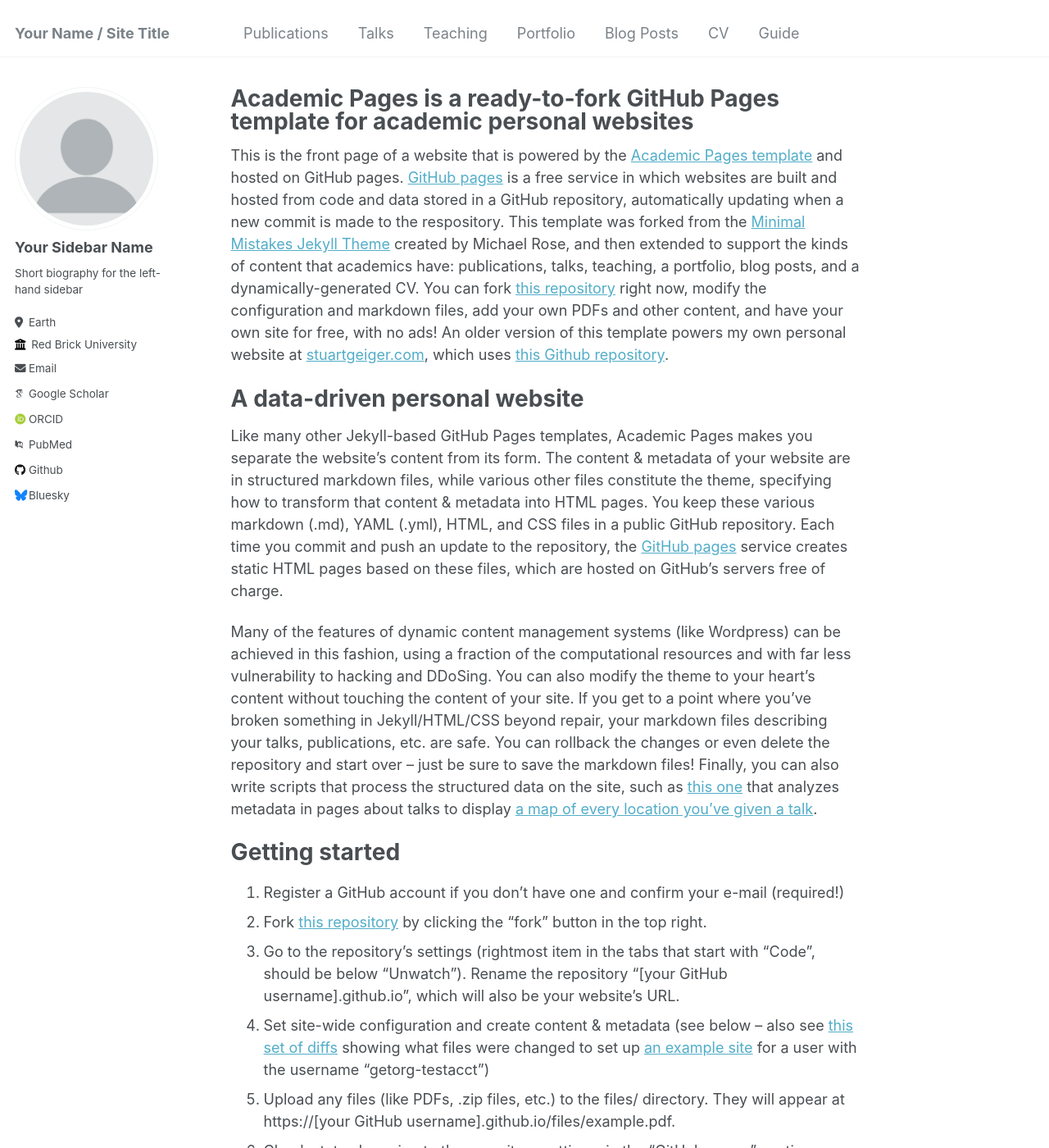
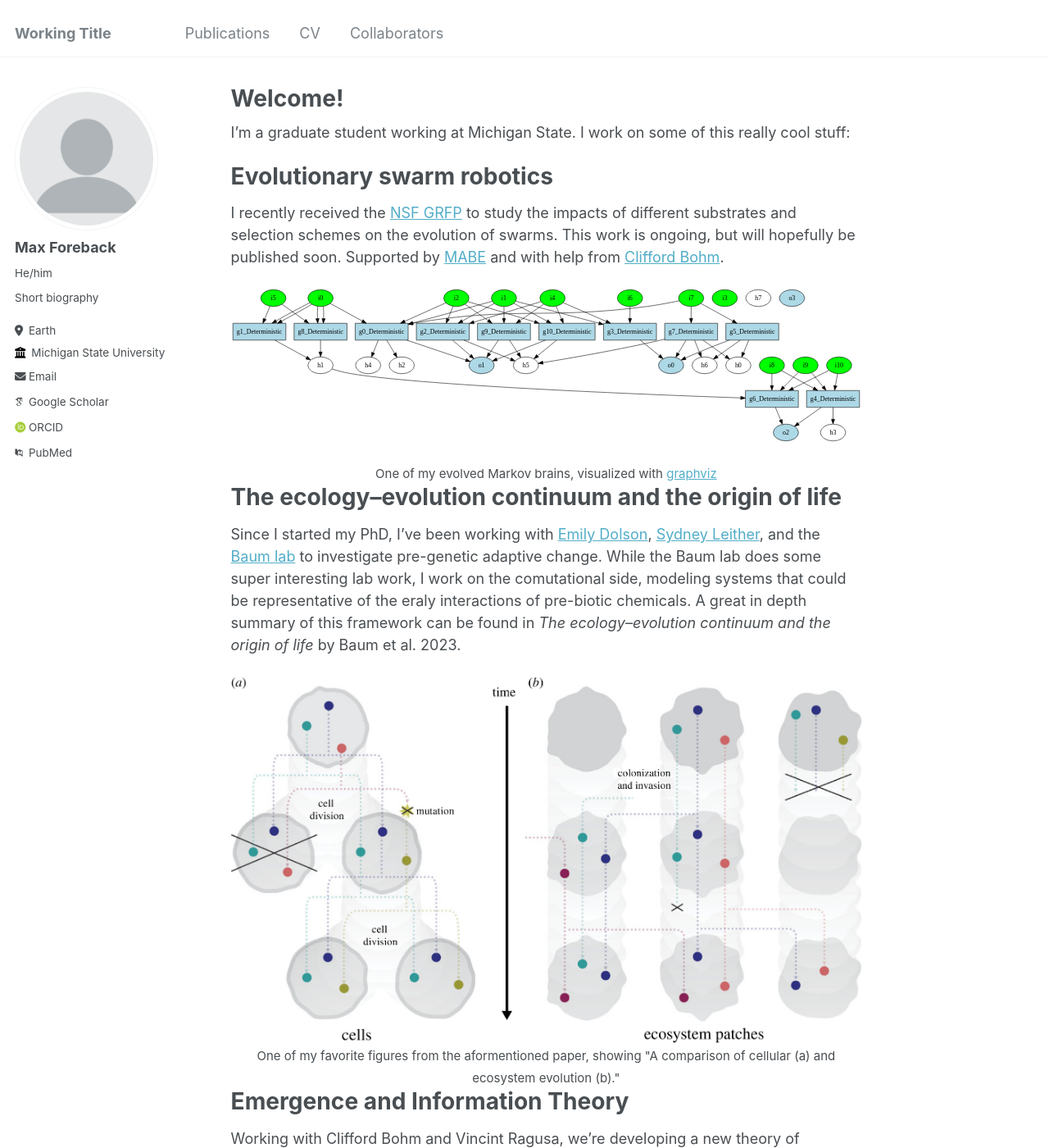
Before and after one commit to Max-Foreback/Max-Foreback.github.io, a Jekyll site: the page built from _pages/about.md, in a window 1280 px wide and 1400 px high. Shown: the whole window at 82% size. Built offline with Jekyll 4.4.1, drawn with Linux system fonts in a browser that asks for light colours; some web fonts are replaced; some of the changed text lies outside the part shown.

Commit message:
commit initial

```diff
--- a/_config.yml
+++ b/_config.yml
@@ -8,13 +8,13 @@
 
 # Basic Site Settings
 locale                   : "en-US"
-title                    : "Your Name / Site Title"
+title                    : "Working Title"
 title_separator          : "-"
-name                     : &name "Your Name"
-description              : &description "personal description"
-url                      : https://academicpages.github.io # the base hostname & protocol for your site e.g. "https://mmistakes.github.io"
+name                     : &name "Max Foreback"
+description              : &description "A grad student making a website"
+url                      : https://max-foreback.github.io/ # the base hostname & protocol for your site e.g. "https://mmistakes.github.io"
 baseurl                  : "" # the subpath of your site, e.g. "/blog"
-repository               : "academicpages/academicpages.github.io"
+repository               : "Max-Foreback.github.io"
 
 # Site Author - The following control what appear as part of the author content on the side bar.
 #               If a field is blank the icon and link will not appear, otherwise it will be shown.
@@ -22,17 +22,17 @@ repository               : "academicpages/academicpages.github.io"
 author:
   # Biographic information
   avatar           : "profile.png"
-  name             : "Your Sidebar Name"
-  pronouns         : # example: "she/her"
-  bio              : "Short biography for the left-hand sidebar"
+  name             : "Max Foreback"
+  pronouns         : "He/him"
+  bio              : "Short biography"
   location         : "Earth"
-  employer         : "Red Brick University"
+  employer         : "Michigan State University"
   uri              : # URL
-  email            : "none@example.org"
+  email            : "foreba10@msu.edu"
 
   # Academic websites
   arxiv            : # URL - Update with the correct link to your profile
-  googlescholar    : "https://scholar.google.com/citations?user=PS_CX0AAAAAJ"
+  googlescholar    : "https://scholar.google.com/citations?user=AcTEViAAAAAJ&hl=en"
   impactstory      : # URL
   orcid            : "http://orcid.org/yourorcidurl"
   semantic         : # URL
@@ -43,12 +43,12 @@ author:
   bitbucket        : # Username - Update with your username on the site
   codepen          : # Username
   dribbble         : # Username
-  github           : "academicpages"
+  github           : #"academicpages"
   kaggle           : # Username
   stackoverflow    : # User number or user number and name (i.e., use "1" or "1/jeff-atwood")
 
   # Social media
-  bluesky          : "bsky.app" # Replace this with you Bluesky username
+  bluesky          : # "bsky.app" # Replace this with you Bluesky username
   facebook         : # Username
   flickr           : # Username
   foursquare       : # Username
--- a/_pages/about.md
+++ b/_pages/about.md
@@ -1,49 +1,40 @@
 ---
 permalink: /
-title: "Academic Pages is a ready-to-fork GitHub Pages template for academic personal websites"
+title: "Welcome!"
 author_profile: true
 redirect_from:
   - /about/
   - /about.html
 ---
 
-This is the front page of a website that is powered by the [Academic Pages template](https://github.com/academicpages/academicpages.github.io) and hosted on GitHub pages. [GitHub pages](https://pages.github.com) is a free service in which websites are built and hosted from code and data stored in a GitHub repository, automatically updating when a new commit is made to the respository. This template was forked from the [Minimal Mistakes Jekyll Theme](https://mmistakes.github.io/minimal-mistakes/) created by Michael Rose, and then extended to support the kinds of content that academics have: publications, talks, teaching, a portfolio, blog posts, and a dynamically-generated CV. You can fork [this repository](https://github.com/academicpages/academicpages.github.io) right now, modify the configuration and markdown files, add your own PDFs and other content, and have your own site for free, with no ads! An older version of this template powers my own personal website at [stuartgeiger.com](http://stuartgeiger.com), which uses [this Github repository](https://github.com/staeiou/staeiou.github.io).
+I'm a graduate student working at Michigan State. I work on some of this really cool stuff:
 
-A data-driven personal website
+Evolutionary swarm robotics
 ======
-Like many other Jekyll-based GitHub Pages templates, Academic Pages makes you separate the website's content from its form. The content & metadata of your website are in structured markdown files, while various other files constitute the theme, specifying how to transform that content & metadata into HTML pages. You keep these various markdown (.md), YAML (.yml), HTML, and CSS files in a public GitHub repository. Each time you commit and push an update to the repository, the [GitHub pages](https://pages.github.com/) service creates static HTML pages based on these files, which are hosted on GitHub's servers free of charge.
+I recently received the [NSF GRFP](https://www.nsfgrfp.org/) to study the impacts of different substrates and selection schemes on the evolution of swarms. This work is ongoing, but will hopefully be published soon. Supported by [MABE](https://github.com/Hintzelab/MABE) and with help from [Clifford Bohm](https://cliffbohm.weebly.com/).
 
-Many of the features of dynamic content management systems (like Wordpress) can be achieved in this fashion, using a fraction of the computational resources and with far less vulnerability to hacking and DDoSing. You can also modify the theme to your heart's content without touching the content of your site. If you get to a point where you've broken something in Jekyll/HTML/CSS beyond repair, your markdown files describing your talks, publications, etc. are safe. You can rollback the changes or even delete the repository and start over -- just be sure to save the markdown files! Finally, you can also write scripts that process the structured data on the site, such as [this one](https://github.com/academicpages/academicpages.github.io/blob/master/talkmap.ipynb) that analyzes metadata in pages about talks to display [a map of every location you've given a talk](https://academicpages.github.io/talkmap.html).
+![MB](/images/graphviz.svg)
 
-Getting started
+<div style="text-align: center;">
+  <span style="font-size: smaller;">One of my evolved Markov brains, visualized with <a href="https://graphviz.org/">graphviz</a></span>
+</div>
+
+The ecology–evolution continuum and the origin of life
 ======
-1. Register a GitHub account if you don't have one and confirm your e-mail (required!)
-1. Fork [this repository](https://github.com/academicpages/academicpages.github.io) by clicking the "fork" button in the top right.
-1. Go to the repository's settings (rightmost item in the tabs that start with "Code", should be below "Unwatch"). Rename the repository "[your GitHub username].github.io", which will also be your website's URL.
-1. Set site-wide configuration and create content & metadata (see below -- also see [this set of diffs](http://archive.is/3TPas) showing what files were changed to set up [an example site](https://getorg-testacct.github.io) for a user with the username "getorg-testacct")
-1. Upload any files (like PDFs, .zip files, etc.) to the files/ directory. They will appear at https://[your GitHub username].github.io/files/example.pdf.
-1. Check status by going to the repository settings, in the "GitHub pages" section
+Since I started my PhD, I've been working with [Emily Dolson](https://cse.msu.edu/~dolsonem/), [Sydney Leither](https://scholar.google.com/citations?user=BzcWiSgAAAAJ&hl=en), and the [Baum lab](https://baumlab.botany.wisc.edu/) to investigate pre-genetic adaptive change. While the Baum lab does some super interesting lab work, I work on the comutational side, modeling systems that could be representative of the eraly interactions of pre-biotic chemicals. A great in depth summary of this framework can be found in *The ecology–evolution continuum and the origin of life* by Baum et al. 2023.
 
-Site-wide configuration
-------
-The main configuration file for the site is in the base directory in [_config.yml](https://github.com/academicpages/academicpages.github.io/blob/master/_config.yml), which defines the content in the sidebars and other site-wide features. You will need to replace the default variables with ones about yourself and your site's github repository. The configuration file for the top menu is in [_data/navigation.yml](https://github.com/academicpages/academicpages.github.io/blob/master/_data/navigation.yml). For example, if you don't have a portfolio or blog posts, you can remove those items from that navigation.yml file to remove them from the header.
+<div style="text-align: center;">
+<img src="images/eco-evo.jpg" alt="eco"/>
+</div>
 
-Create content & metadata
-------
-For site content, there is one markdown file for each type of content, which are stored in directories like _publications, _talks, _posts, _teaching, or _pages. For example, each talk is a markdown file in the [_talks directory](https://github.com/academicpages/academicpages.github.io/tree/master/_talks). At the top of each markdown file is structured data in YAML about the talk, which the theme will parse to do lots of cool stuff. The same structured data about a talk is used to generate the list of talks on the [Talks page](https://academicpages.github.io/talks), each [individual page](https://academicpages.github.io/talks/2012-03-01-talk-1) for specific talks, the talks section for the [CV page](https://academicpages.github.io/cv), and the [map of places you've given a talk](https://academicpages.github.io/talkmap.html) (if you run this [python file](https://github.com/academicpages/academicpages.github.io/blob/master/talkmap.py) or [Jupyter notebook](https://github.com/academicpages/academicpages.github.io/blob/master/talkmap.ipynb), which creates the HTML for the map based on the contents of the _talks directory).
+<div style="text-align: center;">
+  <span style="font-size: smaller;">One of my favorite figures from the aformentioned paper, showing "A comparison of cellular (a) and ecosystem evolution (b)."</span>
+</div>
 
-**Markdown generator**
+Emergence and Information Theory
+======
+Working with Clifford Bohm and Vincint Ragusa, we're developing a new theory of emergence. This paper might eventually see the light of day.
 
-I have also created [a set of Jupyter notebooks](https://github.com/academicpages/academicpages.github.io/tree/master/markdown_generator
-) that converts a CSV containing structured data about talks or presentations into individual markdown files that will be properly formatted for the Academic Pages template. The sample CSVs in that directory are the ones I used to create my own personal website at stuartgeiger.com. My usual workflow is that I keep a spreadsheet of my publications and talks, then run the code in these notebooks to generate the markdown files, then commit and push them to the GitHub repository.
-
-How to edit your site's GitHub repository
-------
-Many people use a git client to create files on their local computer and then push them to GitHub's servers. If you are not familiar with git, you can directly edit these configuration and markdown files directly in the github.com interface. Navigate to a file (like [this one](https://github.com/academicpages/academicpages.github.io/blob/master/_talks/2012-03-01-talk-1.md) and click the pencil icon in the top right of the content preview (to the right of the "Raw | Blame | History" buttons). You can delete a file by clicking the trashcan icon to the right of the pencil icon. You can also create new files or upload files by navigating to a directory and clicking the "Create new file" or "Upload files" buttons.
-
-Example: editing a markdown file for a talk
-![Editing a markdown file for a talk](/images/editing-talk.png)
-
-For more info
-------
-More info about configuring Academic Pages can be found in [the guide](https://academicpages.github.io/markdown/). The [guides for the Minimal Mistakes theme](https://mmistakes.github.io/minimal-mistakes/docs/configuration/) (which this theme was forked from) might also be helpful.
+<div style="text-align: center;">
+<img src="images/math.JPG" alt="math" width="300"/>
+</div>
```
Also changed, not shown: _data/navigation.yml (+2 -14 lines), images/500x300.png (deleted), images/bio-photo-2.jpg (deleted), images/eco-evo.jpg (added), images/editing-talk.png (deleted), images/foo-bar-identity-th.jpg (deleted), images/foo-bar-identity.jpg (deleted), images/graphviz.svg (added), images/math.JPG (added), images/mstile-144x144.png (deleted), images/mstile-150x150.png (deleted), images/mstile-310x150.png (deleted), images/mstile-310x310.png (deleted), images/mstile-70x70.png (deleted), 3 other files.
